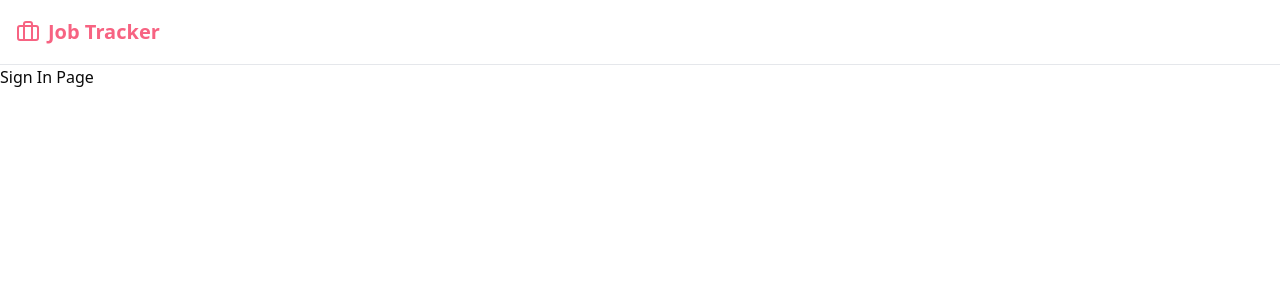
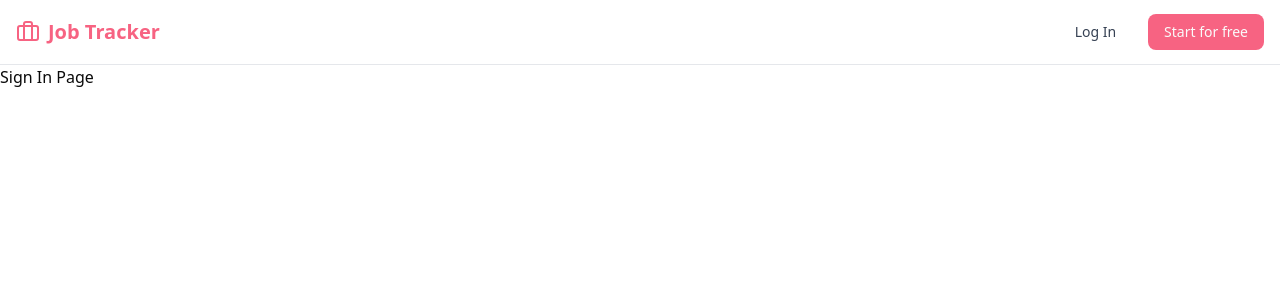
Before and after one commit to naderpjr/job-tracker, a Next.js app: page /sign-in in a window 1280 px wide. Shown: the top 300 px of the page. Built offline with nearby package versions, Linux system fonts and the light colour scheme.

Commit message:
navbar updated

```diff
--- a/components/navbar.tsx
+++ b/components/navbar.tsx
@@ -1,16 +1,27 @@
 import { Briefcase } from "lucide-react";
 import Link from "next/link";
+import { Button } from "./ui/button";
 
 export default function Navbar() {
     return (
         <nav className="border-b border-gray-200 bg-white">
-            <div className="container mx-auto flex h-16 items-center px-4">
+            <div className="container mx-auto flex h-16 items-center px-4 justify-between">
                 <Link href="/"
-                className="flex items-center gap-2 text-xl font-semibold text-primary"
+                    className="flex items-center gap-2 text-xl font-semibold text-primary"
                 >
                     <Briefcase />
                     Job Tracker
                 </Link>
+                <div className="flex items-center gap-4">
+                    <Link href="/sign-in">
+                        <Button variant="ghost" className="text-gray-700 hover:text-black">
+                            Log In
+                        </Button>
+                    </Link>
+                    <Link href="/sign-up">
+                        <Button className="bg-primary hover:bg-primary/90">Start for free</Button>
+                    </Link>
+                </div>
             </div>
         </nav>
     )
```
